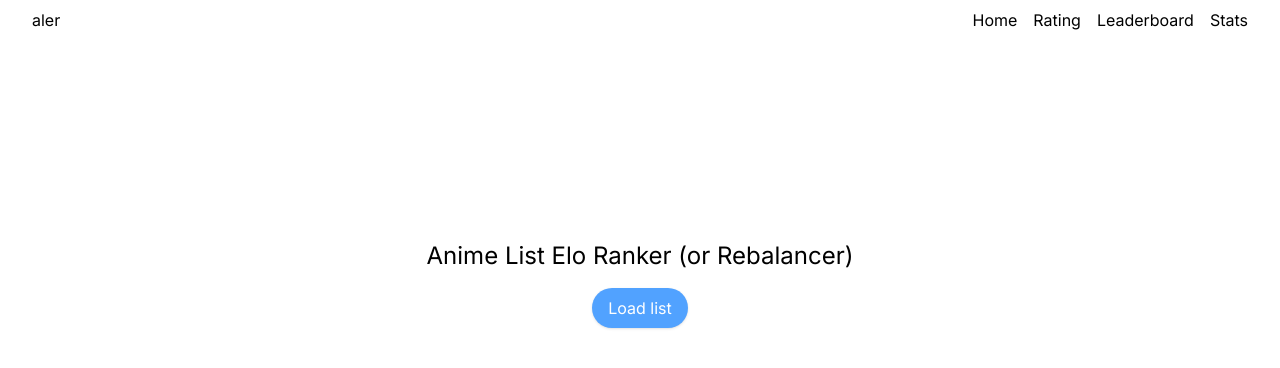
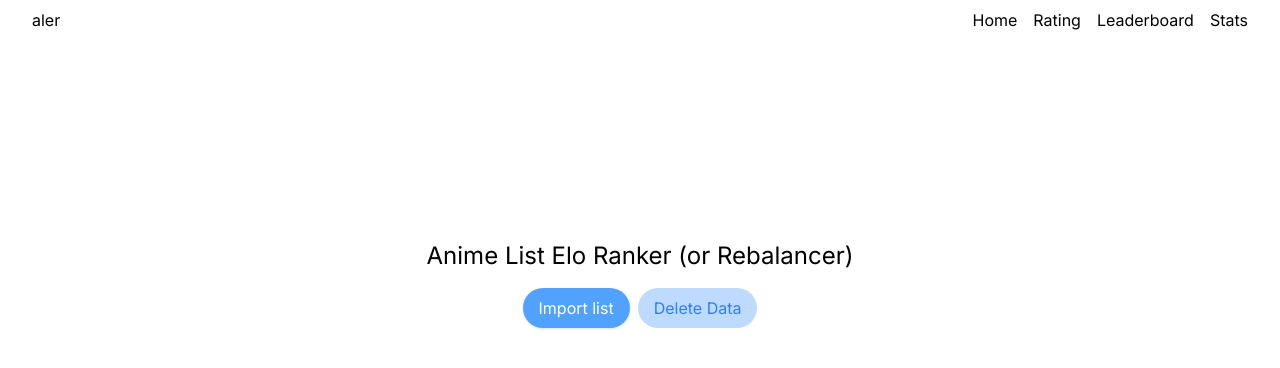
Before and after one commit to jumpyjacko/aler, a SvelteKit app: page / in a window 1280 px wide. Shown: the top 368 px of the page. Built offline with nearby package versions, Linux system fonts and the light colour scheme.

Commit message:
add: delete data button (temporary)

```diff
--- a/src/routes/+page.svelte
+++ b/src/routes/+page.svelte
@@ -1,7 +1,7 @@
 <script lang="ts">
     import { getList } from "$lib/loaders";
     import { type Series } from "$lib/Series";
-    import { getAllItems } from "$lib/storage/IndexedDB";
+    import { clearStore, getAllItems } from "$lib/storage/IndexedDB";
     import { onMount } from "svelte";
 
     let files: FileList | null = $state(null);
@@ -26,21 +26,30 @@
             isLoading = false;
         }
     }
+
+    async function deleteData() {
+        await clearStore("list");
+        const db: Series[] = await getAllItems("list");
+        result = db.length;
+    }
 </script>
 
 <div class="flex flex-col items-center justify-center mt-50 gap-4">
     <h1 class="text-2xl">Anime List Elo Ranker (or Rebalancer)</h1>
 
+    <div class="flex flex-row gap-2">
         <label
             class="
         cursor-pointer inline-flex items-center justify-center px-4 py-2
         bg-blue-400 text-white font-medium rounded-full shadow-sm
         transition-colors duration-200"
         >
-        <span>Load list</span>
+            <span>Import list</span>
             {#if isLoading}
                 <div class="flex items-center justify-center pl-2">
-                <div class="animate-spin rounded-full h-4 w-4 border-2 border-gray-500 border-t-white"></div>
+                    <div
+                        class="animate-spin rounded-full h-4 w-4 border-2 border-gray-500 border-t-white"
+                    ></div>
                 </div>
             {/if}
 
@@ -52,7 +61,14 @@
             />
         </label>
 
-    {#if result > 0 }
+        <button
+            onclick={deleteData}
+            class="px-4 py-2 rounded-full bg-blue-200 text-blue-500"
+            >Delete Data</button
+        >
+    </div>
+
+    {#if result > 0}
         <p class="italic text-gray-500">
             Currently loaded {result} entries
         </p>
```
Lines whose indentation alone changed are shown as unchanged.
